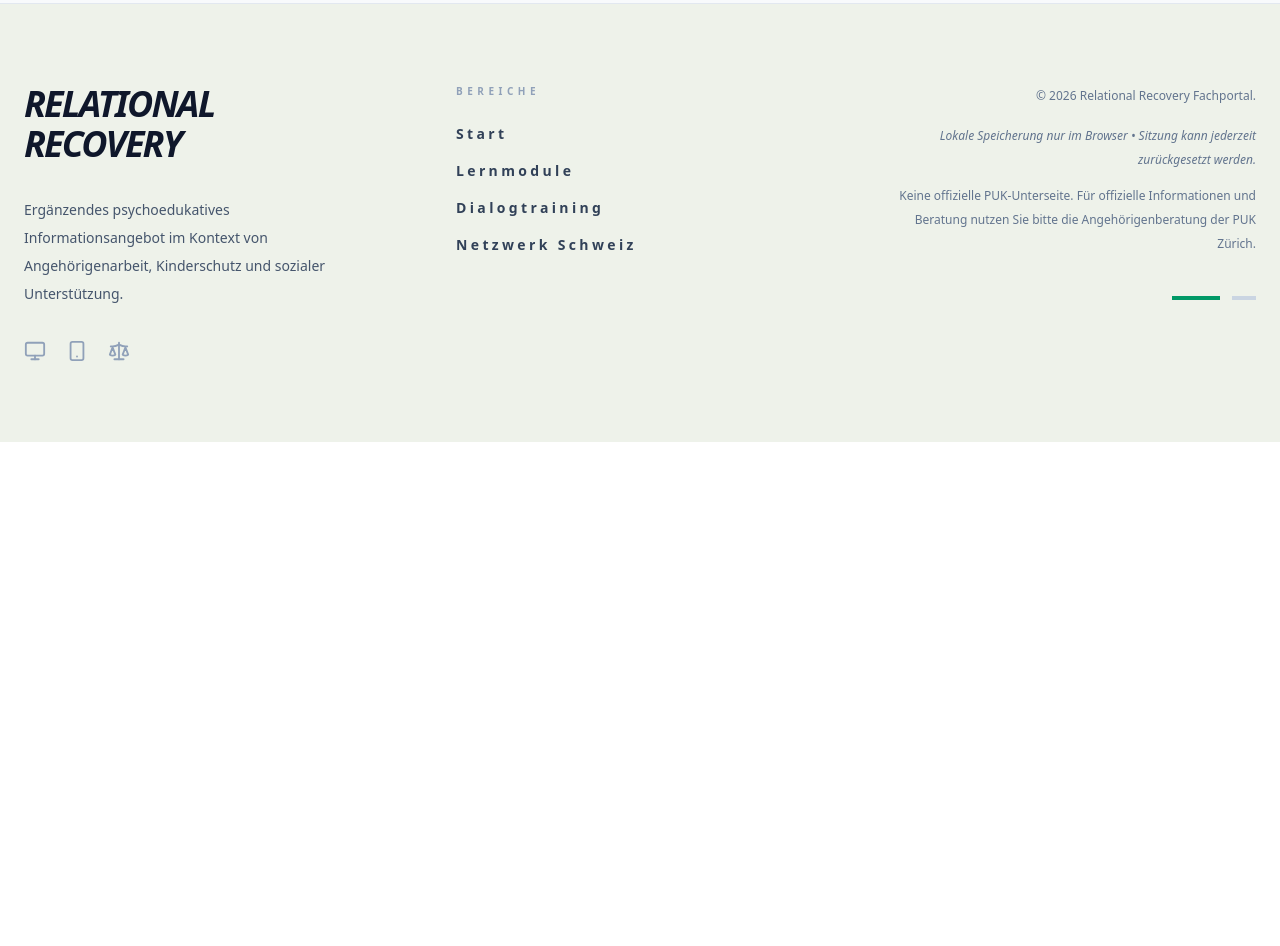
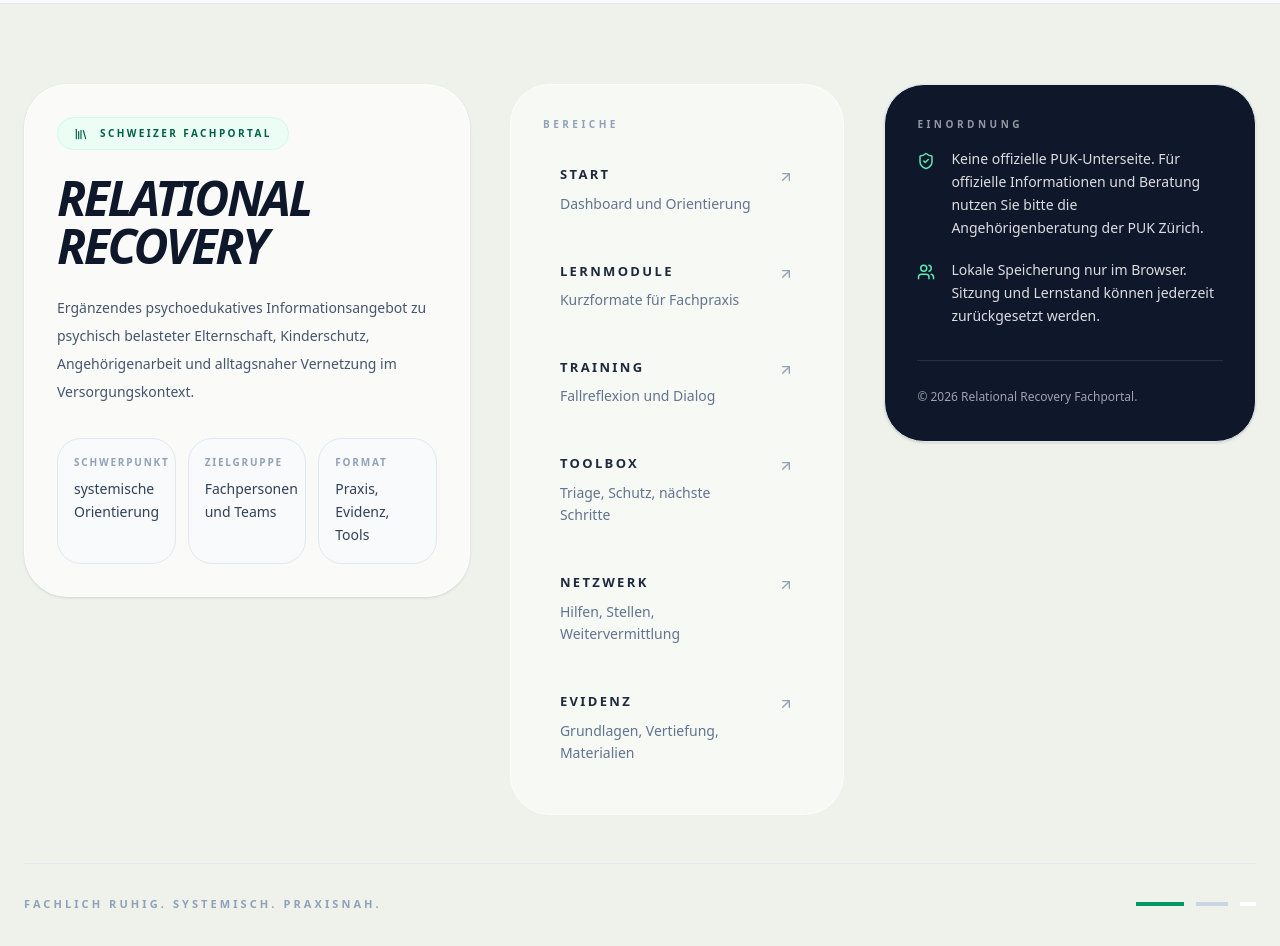
Before and after one commit to christaegger-dot/relational-recovery-startable-v1, a React (Vite) app: page /#home in a window 1280 px wide. Shown: the part 3820-4766 px from the top of the page. Before the commit the page ends 4262 px from the top, so only its background shows below. Built offline with nearby package versions, Linux system fonts and the light colour scheme.

Commit message:
Elevate footer visual identity

```diff
--- a/src/components/Footer.jsx
+++ b/src/components/Footer.jsx
@@ -1,54 +1,98 @@
 import React from 'react';
-import { Monitor, Scale, Smartphone } from 'lucide-react';
+import { ArrowUpRight, Library, ShieldCheck, Users } from 'lucide-react';
 
 export default function Footer({ setActiveTab }) {
+  const footerRoutes = [
+    { label: 'Start', tab: 'home', note: 'Dashboard und Orientierung' },
+    { label: 'Lernmodule', tab: 'elearning', note: 'Kurzformate für Fachpraxis' },
+    { label: 'Training', tab: 'vignetten', note: 'Fallreflexion und Dialog' },
+    { label: 'Toolbox', tab: 'toolbox', note: 'Triage, Schutz, nächste Schritte' },
+    { label: 'Netzwerk', tab: 'zuerich', note: 'Hilfen, Stellen, Weitervermittlung' },
+    { label: 'Evidenz', tab: 'zaesur', note: 'Grundlagen, Vertiefung, Materialien' },
+  ];
+
   return (
     <footer className="mt-20 border-t border-slate-200 bg-[#EEF2EA] px-6 py-20 text-slate-600 no-print" role="contentinfo">
-      <div className="max-w-7xl mx-auto grid grid-cols-1 md:grid-cols-3 gap-16 items-start">
-        <div className="space-y-8">
-          <h2 className="text-slate-900 font-black text-4xl tracking-tighter italic uppercase">
+      <div className="mx-auto max-w-7xl">
+        <div className="grid grid-cols-1 gap-10 border-b border-slate-200/80 pb-12 lg:grid-cols-[minmax(0,1.2fr)_minmax(0,0.9fr)_minmax(0,1fr)] lg:items-start">
+          <div className="rounded-[2.75rem] border border-white/70 bg-white/70 p-8 shadow-sm">
+            <div className="mb-6 inline-flex items-center gap-3 rounded-full border border-emerald-100 bg-emerald-50 px-4 py-2 text-[10px] font-black uppercase tracking-[0.24em] text-emerald-800">
+              <Library size={14} />
+              Schweizer Fachportal
+            </div>
+            <h2 className="text-4xl font-black uppercase italic tracking-tighter text-slate-900 md:text-5xl">
               Relational <br /> Recovery
             </h2>
-          <p className="max-w-xs text-sm leading-loose text-slate-600">
-            Ergänzendes psychoedukatives Informationsangebot im Kontext von Angehörigenarbeit, Kinderschutz und sozialer Unterstützung.
+            <p className="mt-6 max-w-md text-sm leading-loose text-slate-600">
+              Ergänzendes psychoedukatives Informationsangebot zu psychisch belasteter Elternschaft, Kinderschutz,
+              Angehörigenarbeit und alltagsnaher Vernetzung im Versorgungskontext.
             </p>
-          <div className="flex gap-5 text-slate-400">
-            <Monitor size={22} />
-            <Smartphone size={22} />
-            <Scale size={22} />
+            <div className="mt-8 grid gap-3 sm:grid-cols-3">
+              <div className="rounded-[1.5rem] border border-slate-200 bg-slate-50 p-4">
+                <div className="text-[10px] font-black uppercase tracking-[0.18em] text-slate-400">Schwerpunkt</div>
+                <p className="mt-2 text-sm font-medium leading-relaxed text-slate-700">systemische Orientierung</p>
+              </div>
+              <div className="rounded-[1.5rem] border border-slate-200 bg-slate-50 p-4">
+                <div className="text-[10px] font-black uppercase tracking-[0.18em] text-slate-400">Zielgruppe</div>
+                <p className="mt-2 text-sm font-medium leading-relaxed text-slate-700">Fachpersonen und Teams</p>
+              </div>
+              <div className="rounded-[1.5rem] border border-slate-200 bg-slate-50 p-4">
+                <div className="text-[10px] font-black uppercase tracking-[0.18em] text-slate-400">Format</div>
+                <p className="mt-2 text-sm font-medium leading-relaxed text-slate-700">Praxis, Evidenz, Tools</p>
+              </div>
             </div>
           </div>
 
-        <div className="flex flex-col gap-4 text-[14px] font-black uppercase tracking-[0.24em] text-slate-700">
-          <span className="mb-2 text-[10px] uppercase tracking-[0.45em] text-slate-400">Bereiche</span>
-          {[
-            ['Start', 'home'],
-            ['Lernmodule', 'elearning'],
-            ['Dialogtraining', 'vignetten'],
-            ['Netzwerk Schweiz', 'zuerich'],
-          ].map(([label, tab]) => (
+          <div className="rounded-[2.5rem] border border-white/70 bg-white/50 p-8">
+            <div className="mb-4 text-[10px] font-black uppercase tracking-[0.35em] text-slate-400">Bereiche</div>
+            <div className="space-y-3">
+              {footerRoutes.map((route) => (
                 <button
-              key={tab}
+                  key={route.tab}
                   type="button"
-              onClick={() => setActiveTab(tab)}
-              className="text-left transition-all hover:translate-x-1 hover:text-emerald-700"
+                  onClick={() => setActiveTab(route.tab)}
+                  className="flex w-full items-start justify-between gap-4 rounded-[1.5rem] border border-transparent px-4 py-4 text-left transition-all hover:border-emerald-100 hover:bg-white hover:shadow-sm"
                 >
-              {label}
+                  <div>
+                    <div className="text-[13px] font-black uppercase tracking-[0.18em] text-slate-800">{route.label}</div>
+                    <p className="mt-2 text-sm leading-relaxed text-slate-500">{route.note}</p>
+                  </div>
+                  <ArrowUpRight size={16} className="mt-1 shrink-0 text-slate-400" />
                 </button>
               ))}
             </div>
+          </div>
 
-        <div className="space-y-4 text-[12px] font-medium leading-loose text-slate-500 md:text-right">
-          <p>© 2026 Relational Recovery Fachportal.</p>
-          <div className="space-y-3">
-            <p className="italic">Lokale Speicherung nur im Browser • Sitzung kann jederzeit zurückgesetzt werden.</p>
-            <p>
+          <div className="rounded-[2.5rem] border border-slate-200 bg-slate-900 p-8 text-white shadow-sm">
+            <div className="mb-4 text-[10px] font-black uppercase tracking-[0.35em] text-white/55">Einordnung</div>
+            <div className="space-y-5">
+              <div className="flex items-start gap-4">
+                <ShieldCheck size={18} className="mt-1 shrink-0 text-emerald-300" />
+                <p className="text-sm leading-relaxed text-white/85">
                   Keine offizielle PUK-Unterseite. Für offizielle Informationen und Beratung nutzen Sie bitte die Angehörigenberatung der PUK Zürich.
                 </p>
               </div>
-          <div className="pt-6 flex md:justify-end gap-3">
-            <div className="w-12 h-1 bg-emerald-600" />
-            <div className="w-6 h-1 bg-slate-300" />
+              <div className="flex items-start gap-4">
+                <Users size={18} className="mt-1 shrink-0 text-emerald-300" />
+                <p className="text-sm leading-relaxed text-white/85">
+                  Lokale Speicherung nur im Browser. Sitzung und Lernstand können jederzeit zurückgesetzt werden.
+                </p>
+              </div>
+            </div>
+            <div className="mt-8 border-t border-white/10 pt-6 text-[12px] font-medium leading-loose text-white/60">
+              © 2026 Relational Recovery Fachportal.
+            </div>
+          </div>
+        </div>
+
+        <div className="flex flex-col gap-4 pt-8 md:flex-row md:items-center md:justify-between">
+          <p className="text-[11px] font-black uppercase tracking-[0.28em] text-slate-400">
+            Fachlich ruhig. Systemisch. Praxisnah.
+          </p>
+          <div className="flex gap-3">
+            <div className="h-1 w-12 bg-emerald-600" />
+            <div className="h-1 w-8 bg-slate-300" />
+            <div className="h-1 w-4 bg-white" />
           </div>
         </div>
       </div>
```
Lines whose indentation alone changed are shown as unchanged.
